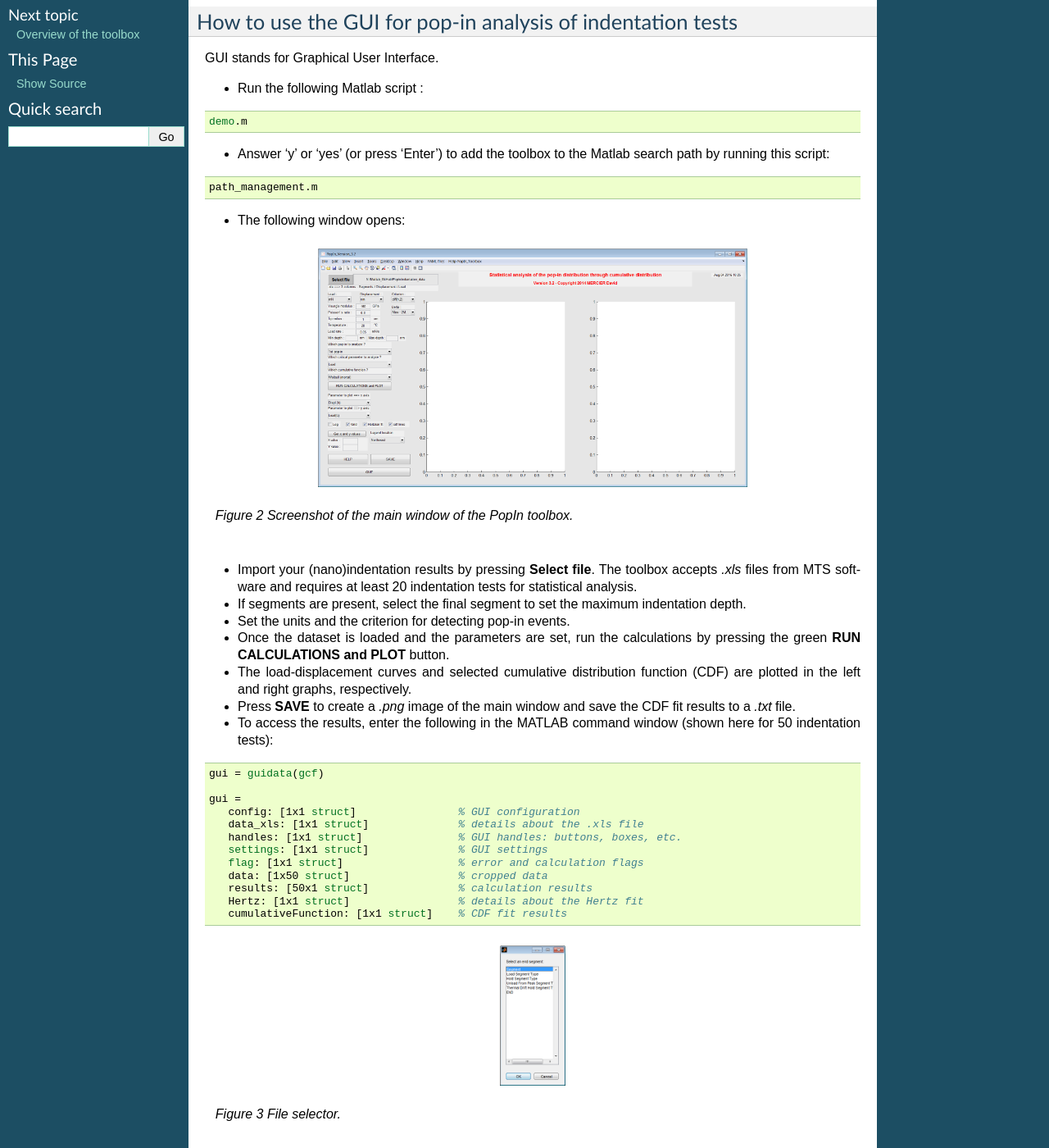
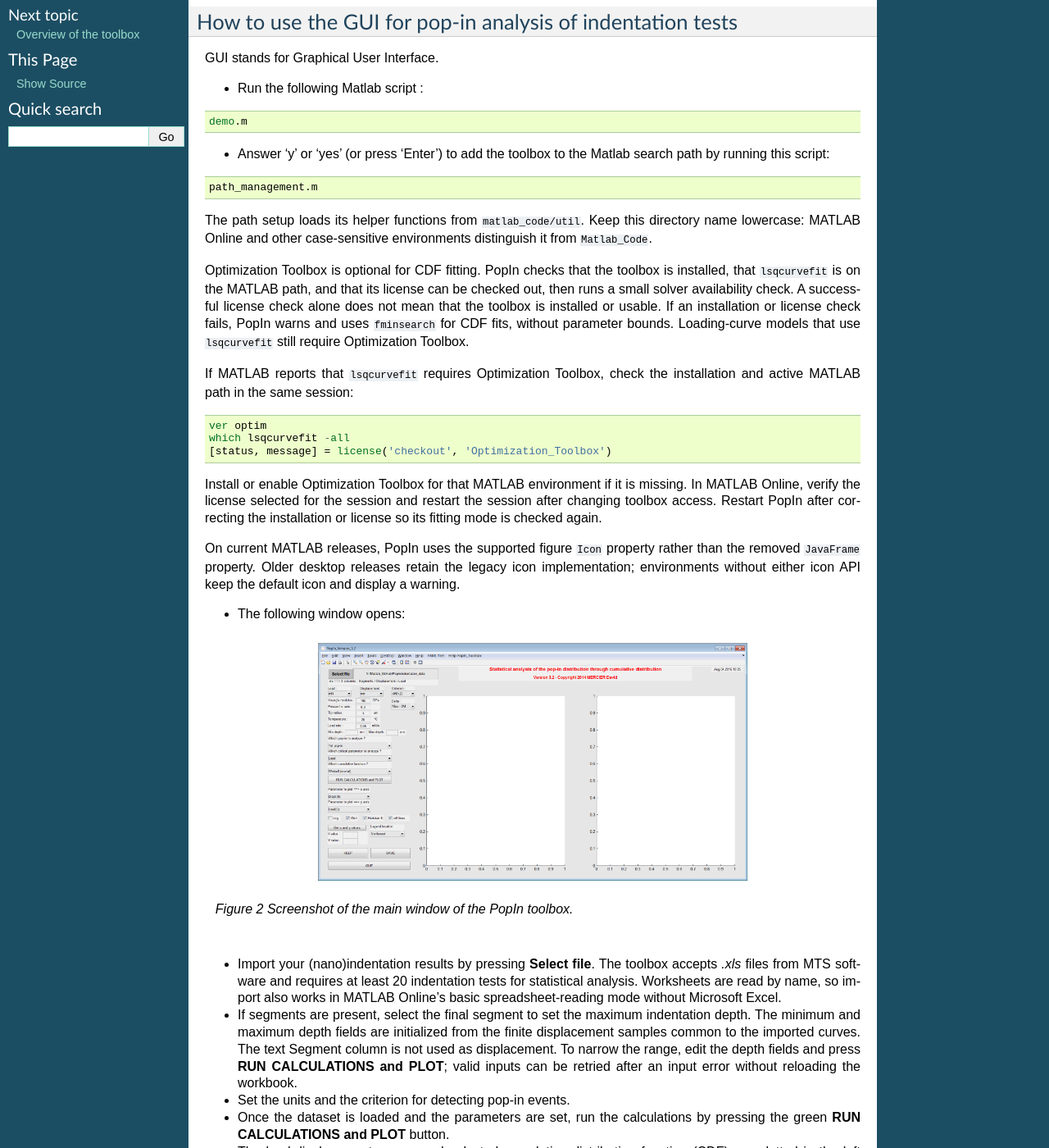
Before and after one commit to DavidMercier/PopIn, a Sphinx documentation site: the page built from docs/getting_started.rst, in a window 1280 px wide and 1400 px high, scrolled down 242 px. Shown: the whole window at 82% size. Built offline with Sphinx 7.4.7, drawn with Linux system fonts in a browser that asks for light colours; some of the changed text lies outside the part shown.

Commit message:
some debugging (loading of data, java, ...) + toolbox version

```diff
--- a/README.rst
+++ b/README.rst
@@ -1,5 +1,5 @@
-PopIn
-=======
+PopIn 4.0
+=========
 To get started with PopIn, clone the repository, then run Matlab, and cd into the folder containing this README file.
 Finally you can start the launcher by typing "demo" at the Matlab command prompt.
 
--- a/docs/conf.py
+++ b/docs/conf.py
@@ -57,9 +57,9 @@ author = u'David Mercier'
 # built documents.
 #
 # The short X.Y version.
-version = '3.0'
+version = '4.0'
 # The full version, including alpha/beta/rc tags.
-release = '3.0'
+release = '4.0'
 
 # The language for content autogenerated by Sphinx. Refer to documentation
 # for a list of supported languages.
--- a/docs/getting_started.rst
+++ b/docs/getting_started.rst
@@ -30,6 +30,37 @@ GUI stands for Graphical User Interface.
 
    path_management.m
 
+The path setup loads its helper functions from ``matlab_code/util``.
+Keep this directory name lowercase: MATLAB Online and other case-sensitive
+environments distinguish it from ``Matlab_Code``.
+
+Optimization Toolbox is optional for CDF fitting. PopIn checks that the
+toolbox is installed, that ``lsqcurvefit`` is on the MATLAB path, and that
+its license can be checked out, then runs a small solver availability check.
+A successful license check alone does not mean that the toolbox is installed
+or usable. If an installation or license check fails, PopIn warns and uses
+``fminsearch`` for CDF fits, without parameter bounds. Loading-curve
+models that use ``lsqcurvefit`` still require Optimization Toolbox.
+
+If MATLAB reports that ``lsqcurvefit`` requires Optimization Toolbox, check
+the installation and active MATLAB path in the same session:
+
+.. code-block:: matlab
+
+   ver optim
+   which lsqcurvefit -all
+   [status, message] = license('checkout', 'Optimization_Toolbox')
+
+Install or enable Optimization Toolbox for that MATLAB environment if it
+is missing. In MATLAB Online, verify the license selected for the session
+and restart the session after changing toolbox access. Restart PopIn after
+correcting the installation or license so its fitting mode is checked again.
+
+On current MATLAB releases, PopIn uses the supported figure ``Icon``
+property rather than the removed ``JavaFrame`` property. Older desktop
+releases retain the legacy icon implementation; environments without
+either icon API keep the default icon and display a warning.
+
 * The following window opens:
 
 .. figure:: ./_pictures/GUI_Main_Window_empty.png
@@ -39,7 +70,14 @@ GUI stands for Graphical User Interface.
    *Screenshot of the main window of the PopIn toolbox.*
 
 * Import your (nano)indentation results by pressing **Select file**. The toolbox accepts `.xls` files from MTS software and requires at least 20 indentation tests for statistical analysis.
+  Worksheets are read by name, so import also works in MATLAB Online's
+  basic spreadsheet-reading mode without Microsoft Excel.
 * If segments are present, select the final segment to set the maximum indentation depth.
+  The minimum and maximum depth fields are initialized from the finite
+  displacement samples common to the imported curves. The text Segment
+  column is not used as displacement. To narrow the range, edit the depth
+  fields and press **RUN CALCULATIONS and PLOT**; valid inputs can be retried
+  after an input error without reloading the workbook.
 * Set the units and the criterion for detecting pop-in events.
 * Once the dataset is loaded and the parameters are set, run the calculations by pressing the green **RUN CALCULATIONS and PLOT** button.
 * The load-displacement curves and selected cumulative distribution function (CDF) are plotted in the left and right graphs, respectively.
--- a/setup.py
+++ b/setup.py
@@ -6,7 +6,7 @@ from setuptools import setup
 
 setup(
     name='PopIn_doc-build',
-    version='3.0',
+    version='4.0',
     author='David Mercier',
     author_email='david9684@gmail.com',
     url='https://popin.readthedocs.io',
```
Also changed, not shown: 8 other files.
